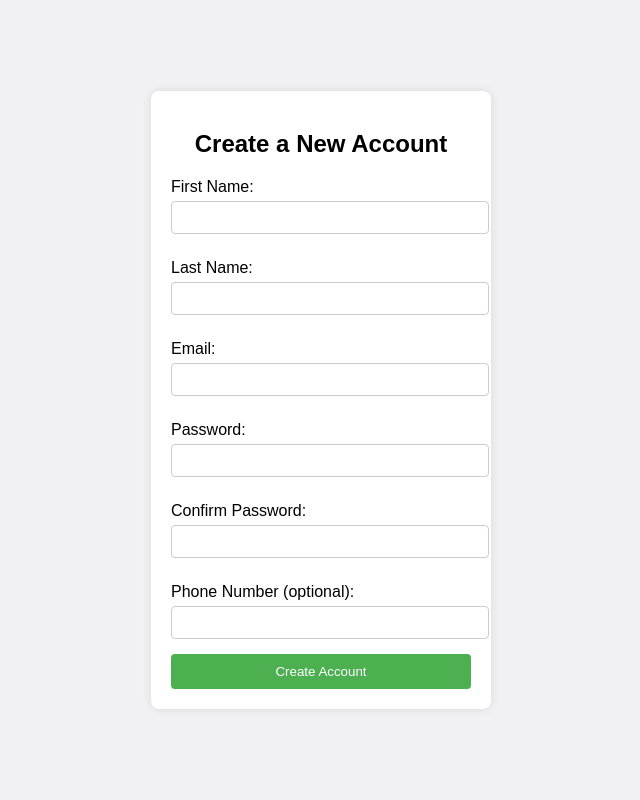
After one commit to Dragos72/Laptop-Website, a Flask app: page /create_account in a window 1280 px wide. The commit adds this page. Shown: the whole page, without its empty margins (319-959 px from the left). Run offline with Flask 3, Linux system fonts and the light colour scheme.

Commit message:
Added Create a New Account Page

```diff
--- a/app.py
+++ b/app.py
@@ -201,6 +201,7 @@ def login():
         cursor = conn.cursor()
         cursor.execute(query, (email, password))
         user = cursor.fetchone()
+        #Close the database connection
         cursor.close()
         conn.close()
 
@@ -213,5 +214,62 @@ def login():
     except Exception as e:
         return jsonify({"success": False, "message": str(e)})
 
+### Create a New Account
+@app.route('/create_account')
+def create_account():
+    return render_template('createUser.html')
+
+@app.route('/create_user', methods=['POST'])
+def create_user():
+    data = request.get_json()
+    first_name = data.get('first_name')
+    last_name = data.get('last_name')
+    email = data.get('email')
+    password = data.get('password')
+    phone_number = data.get('phone_number')
+
+    #Verify that each element is not empty
+    if not (first_name):
+         return jsonify({"success": False, "message": "First name not completed."})
+
+    if not (last_name):
+         return jsonify({"success": False, "message": "Last name not completed."})
+
+    if not (email):
+         return jsonify({"success": False, "message": "Email not completed."})
+
+    if not (password):
+         return jsonify({"success": False, "message": "Password not completed."})
+
+    #If all fields are completed, proceed with opening the connection to the database
+    try:
+        # Connect to the database
+        conn = odbc.connect(connection_string)
+        cursor = conn.cursor()
+
+        # Check if email already exists
+        email_check_query = "SELECT 1 FROM Users WHERE Email = ?;"
+        cursor.execute(email_check_query, (email,))
+        if cursor.fetchone():
+            return jsonify({"success": False, "message": "Email already exists."})
+
+        # Insert the new user
+        insert_query = """
+        INSERT INTO Users (FirstName, LastName, Email, Password, PhoneNumber)
+        VALUES (?, ?, ?, ?, ?);
+        """
+        cursor.execute(insert_query, (
+            first_name, last_name, email, password, phone_number
+        ))
+        conn.commit()
+
+        #Close the database connection
+        cursor.close()
+        conn.close()
+
+        return jsonify({"success": True})
+    except Exception as e:
+        return jsonify({"success": False, "message": str(e)})
+
 if __name__ == '__main__':
     app.run(debug=True)
--- /dev/null
+++ b/static/css/createUser.css
@@ -0,0 +1,50 @@
+body {
+    font-family: Arial, sans-serif;
+    display: flex;
+    justify-content: center;
+    align-items: center;
+    height: 100vh;
+    margin: 0;
+    background-color: #f0f0f5;
+  }
+
+  .create-user-container {
+    width: 300px;
+    padding: 20px;
+    background-color: #fff;
+    border-radius: 8px;
+    box-shadow: 0 0 10px rgba(0, 0, 0, 0.1);
+  }
+
+  h2 {
+    text-align: center;
+    margin-bottom: 20px;
+  }
+
+  label {
+    display: block;
+    margin-top: 10px;
+  }
+
+  input {
+    width: 100%;
+    padding: 8px;
+    margin-top: 5px;
+    margin-bottom: 15px;
+    border: 1px solid #ccc;
+    border-radius: 4px;
+  }
+
+  button {
+    width: 100%;
+    padding: 10px;
+    background-color: #4CAF50;
+    color: white;
+    border: none;
+    border-radius: 4px;
+    cursor: pointer;
+  }
+
+  button:hover {
+    background-color: #45a049;
+  }
--- /dev/null
+++ b/static/scripts_js/createUser.js
@@ -0,0 +1,39 @@
+function createAccount() {
+    const firstName = document.getElementById('first_name').value;
+    const lastName = document.getElementById('last_name').value;
+    const email = document.getElementById('email').value;
+    const password = document.getElementById('password').value;
+    const confirmPassword = document.getElementById('confirm_password').value;
+    const phoneNumber = document.getElementById('phone_number').value;
+
+    // Verify that passwords match
+    if (password !== confirmPassword) {
+      alert("Passwords do not match.");
+      return;
+    }
+
+    // Send data to Flask
+    fetch('/create_user', {
+      method: 'POST',
+      headers: {
+        'Content-Type': 'application/json',
+      },
+      body: JSON.stringify({
+        first_name: firstName,
+        last_name: lastName,
+        email: email,
+        password: password,
+        phone_number: phoneNumber
+      }),
+    })
+    .then(response => response.json())
+    .then(data => {
+      if (data.success) {
+        alert("Account created successfully!");
+        window.location.href = "/"; // Redirect to root page
+      } else {
+        alert("Error: " + data.message);
+      }
+    })
+    .catch(error => console.error('Error:', error));
+  }
--- a/static/scripts_js/login.js
+++ b/static/scripts_js/login.js
@@ -25,3 +25,7 @@ function login() {
     })
     .catch(error => console.error('Error:', error));
 }
+
+function route_createAccount() {
+  window.location.href = "/create_account";
+}
--- /dev/null
+++ b/templates/createUser.html
@@ -0,0 +1,36 @@
+<!DOCTYPE html>
+<html lang="en">
+<head>
+  <meta charset="UTF-8">
+  <meta name="viewport" content="width=device-width, initial-scale=1.0">
+  <title>Create Account</title>
+  <link rel="stylesheet" href="{{ url_for('static', filename='css/createUser.css') }}">
+  <script type="text/javascript" src="{{ url_for('static', filename='scripts_js/createUser.js') }}"></script>
+</head>
+<body>
+  <div class="create-user-container">
+    <h2>Create a New Account</h2>
+    <form id="createUserForm">
+      <label for="first_name">First Name:</label>
+      <input type="text" id="first_name" name="first_name" required>
+
+      <label for="last_name">Last Name:</label>
+      <input type="text" id="last_name" name="last_name" required>
+
+      <label for="email">Email:</label>
+      <input type="email" id="email" name="email" required>
+
+      <label for="password">Password:</label>
+      <input type="password" id="password" name="password" required>
+
+      <label for="confirm_password">Confirm Password:</label>
+      <input type="password" id="confirm_password" name="confirm_password" required>
+
+      <label for="phone_number">Phone Number (optional):</label>
+      <input type="text" id="phone_number" name="phone_number">
+
+      <button type="button" onclick="createAccount()">Create Account</button>
+    </form>
+  </div>
+</body>
+</html>
--- a/templates/index.html
+++ b/templates/index.html
@@ -18,7 +18,7 @@
       <input type="password" id="password" name="password" required>
 
       <button type="button" onclick="login()">Login</button>
-      <button type="button">Create a New Account</button>
+      <button type="button" onclick="route_createAccount()">Create a New Account</button>
       <button type="button">Forgot Password?</button>
     </form>
   </div>
```
